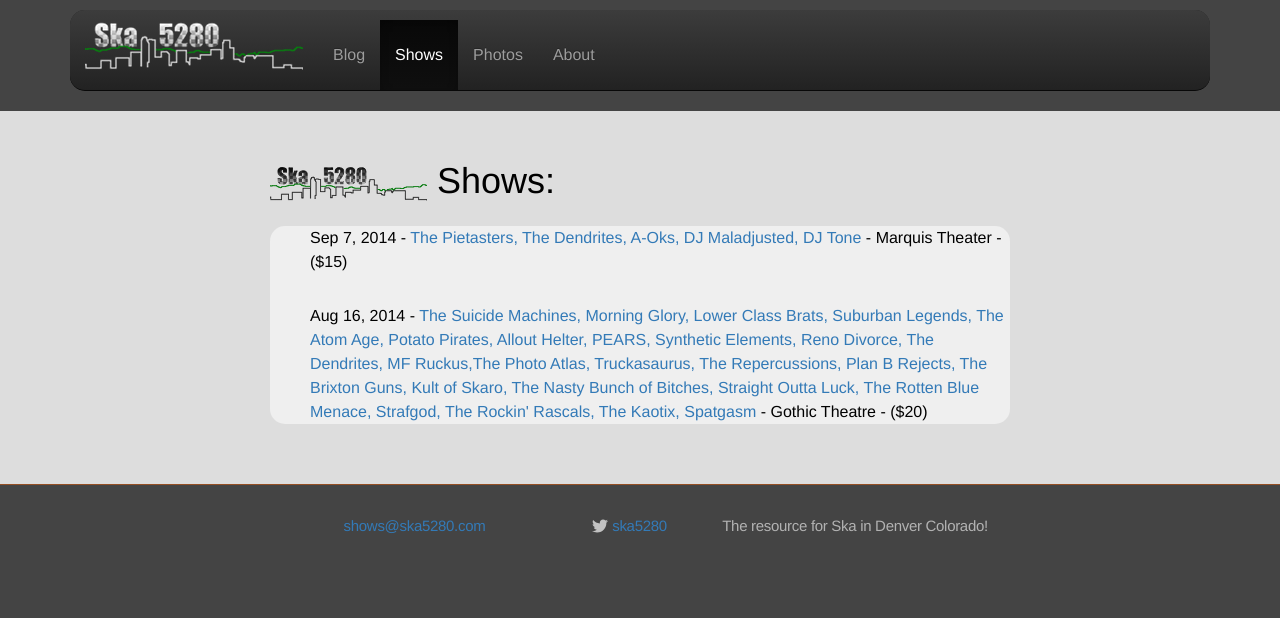
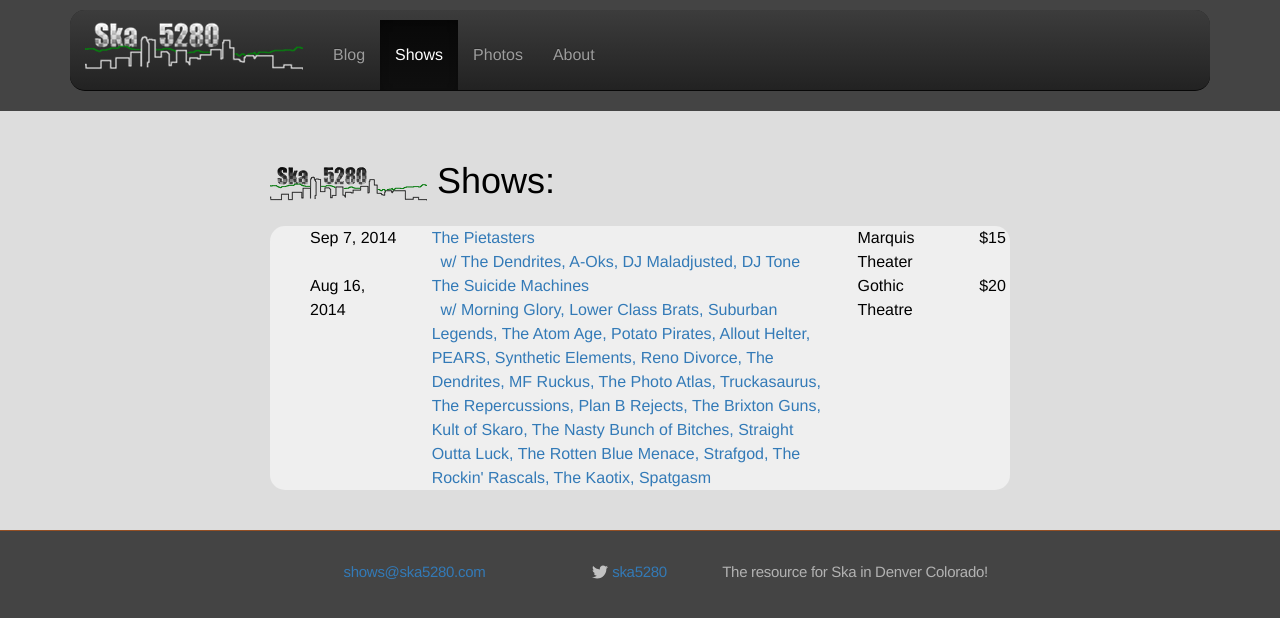
Before and after one commit to ska5280/website, a Jekyll site: the page built from shows.md, in a window 1280 px wide. Shown: the top 618 px of the page. Built offline with Jekyll 4.4.1, drawn with Linux system fonts in a browser that asks for light colours; nearby versions of some CDN libraries.

Commit message:
Truncate and list the shows

```diff
--- a/_layouts/shows.html
+++ b/_layouts/shows.html
@@ -6,10 +6,31 @@
 
   {{ content }}
 
-  <ul class="posts">
+  <ul class="posts show-list">
     {% for post in site.posts %}
       {% if post.categories contains 'shows' %}
-        <li>{{ post.show.doors | date: "%b %-d, %Y" }} - <a href="{{ post.url | prepend: site.baseurl }}">{{ post.show.bands }}</a> - {{ post.show.venue }} - ({{ post.show.tickets_adv }})</li>
+        <div class="row show-list-row">
+          <div class="col-sm-2 col-lg-2">
+            {{ post.show.doors | date: "%b %-d, %Y" }}
+          </div>
+          <div class="col-sm-7 col-lg-7">
+            {% assign bands = post.show.bands | split:"," %}
+            <a href="{{ post.url | prepend: site.baseurl }}">{% if post.show.name %}{{post.show.name}}: {% endif %}
+              {% for band in bands %}
+                {{ band }}{% if forloop.first %}
+                  <div id="truncate">&nbsp;&nbsp;w/
+                    {% elsif forloop.last == false %},{% endif %}
+                {% if forloop.last %}</div>{% endif %}
+              {% endfor %}
+            </a>
+          </div>
+          <div class="col-sm-2 col-lg-2">
+            {{ post.show.venue }}
+          </div>
+          <div class="col-sm-1 col-lg-1">
+            {{ post.show.tickets_adv }}
+          </div>
+        </div>
       {% endif %}
     {% endfor %}
   </posts>
```
